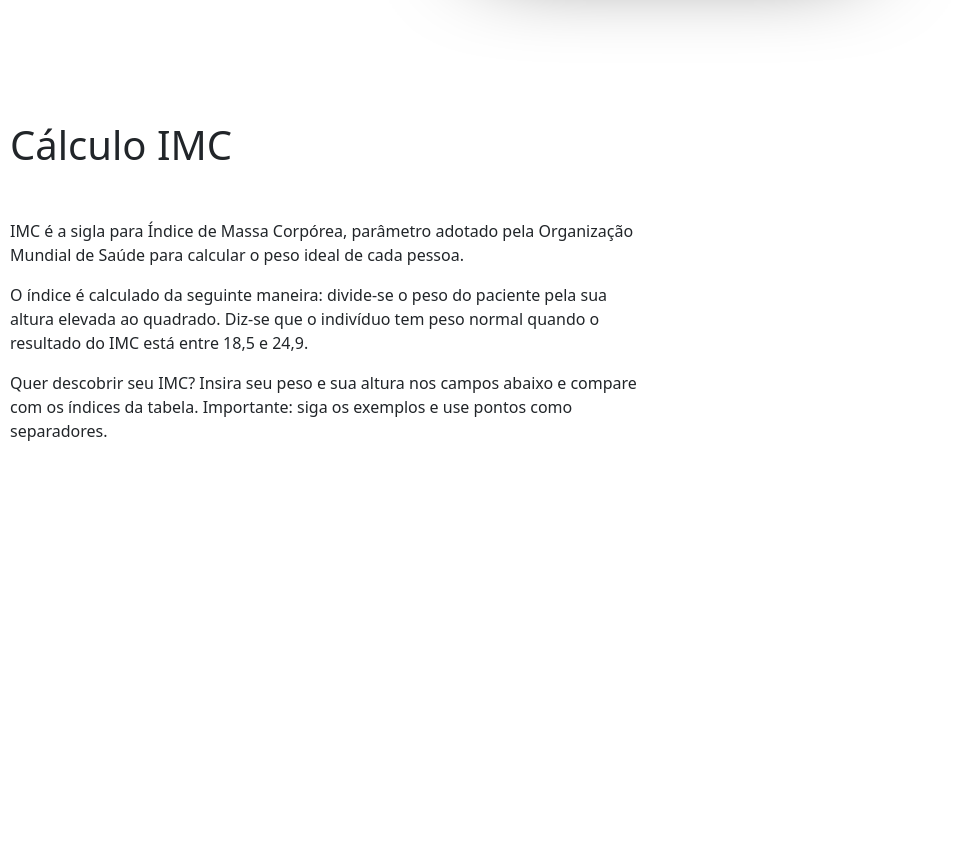
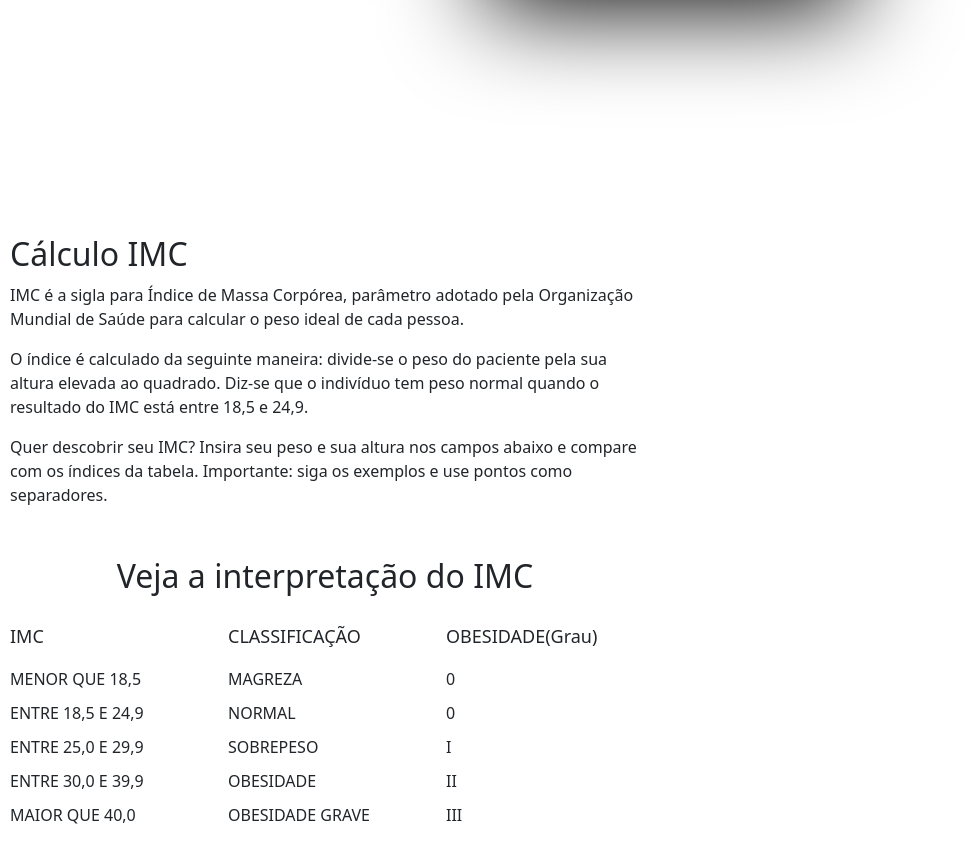
Before and after one commit to wevertonsantos/calculators, a plain HTML site: page index.html in a window 1280 px wide. Shown: the part 699-1556 px from the top of the page, without its empty margins (0-977 px from the left). Before the commit the page ends 1178 px from the top, so only its background shows below. Drawn offline with nearby package versions, Linux system fonts and the light colour scheme.

Commit message:
columns imc

```diff
--- a/index.html
+++ b/index.html
@@ -13,6 +13,14 @@
     >
 </head>
 <body>
+    <header>
+        <nav class="header">
+            <ul class="header__lista">
+                <li class="item"><a href="index.html">Calcular IMC</a></li>
+                <li class="item"><a href="/">Calculadora</a></li>
+            </ul>
+        </nav>
+    </header>
     <main>
         <div class="main">
             <div class="container_fluid">
@@ -34,11 +42,44 @@
             </div>
         </div>
         <section class="conteudo">
-            <h1>Cálculo IMC</h1>
             <div class="conteudo__imc">
-                <p>IMC é a sigla para Índice de Massa Corpórea, parâmetro adotado pela Organização Mundial de Saúde para calcular o peso ideal de cada pessoa.</p>
-                <p>O índice é calculado da seguinte maneira: divide-se o peso do paciente pela sua altura elevada ao quadrado. Diz-se que o indivíduo tem peso normal quando o resultado do IMC está entre 18,5 e 24,9.</p>
-                <p>Quer descobrir seu IMC? Insira seu peso e sua altura nos campos abaixo e compare com os índices da tabela. Importante: siga os exemplos e use pontos como separadores.</p>
+                <div>
+                    <h2>Cálculo IMC</h2>
+                    <p>IMC é a sigla para Índice de Massa Corpórea, parâmetro adotado pela Organização Mundial de Saúde para calcular o peso ideal de cada pessoa.</p>
+                    <p>O índice é calculado da seguinte maneira: divide-se o peso do paciente pela sua altura elevada ao quadrado. Diz-se que o indivíduo tem peso normal quando o resultado do IMC está entre 18,5 e 24,9.</p>
+                    <p>Quer descobrir seu IMC? Insira seu peso e sua altura nos campos abaixo e compare com os índices da tabela. Importante: siga os exemplos e use pontos como separadores.</p>
+                </div>
+                <div class="conteudo__inter">
+                    <h2>Veja a interpretação do IMC</h2>
+                    <div class="container_fluid">
+                        <div class="row">
+                            <div class="col">
+                                <h3>IMC</h3>
+                                <p>MENOR QUE 18,5</p>
+                                <p>ENTRE 18,5 E 24,9</p>
+                                <p>ENTRE 25,0 E 29,9</p>
+                                <p>ENTRE 30,0 E 39,9</p>
+                                <p>MAIOR QUE 40,0</p>
+                            </div>
+                            <div class="col">
+                                <h3>CLASSIFICAÇÃO</h3>
+                                <p>MAGREZA</p>
+                                <p>NORMAL</p>
+                                <p>SOBREPESO</p>
+                                <p>OBESIDADE</p>
+                                <p>OBESIDADE GRAVE</p>
+                            </div>
+                            <div class="col obesidade">
+                                <h3>OBESIDADE(Grau)</h3>
+                                <p>0</p>
+                                <p>0</p>
+                                <p>I</p>
+                                <p>II</p>
+                                <p>III</p>
+                            </div>
+                        </div>
+                    </div>
+                </div>
             </div>
             </section>
     </main>
--- a/styles/components/_conteudo.scss
+++ b/styles/components/_conteudo.scss
@@ -1,8 +1,34 @@
 .conteudo{
     padding: 20px 10px;
+    width: 100%;
 
     &__imc{
         margin-top: 50px;
         width: 50%;
+
+        h2{
+            margin-bottom: 10px;
+        }
+    }
+
+    &__inter{
+        margin-top: 50px;
+
+        h2{
+            text-align: center;
+            margin-bottom: 10px;
+        }
+    }
+
+    .col{
+
+        h3{
+            margin: 20px 0;
+            font-size: 18px;
+        }
+
+        p{
+            margin-bottom: 10px;
+        }
     }
 }
--- /dev/null
+++ b/styles/components/_header.scss
@@ -0,0 +1,25 @@
+.header{
+    height: 8vh;
+    background-color: rgb(50, 51, 55);
+    box-shadow: 10px 5px 30px #000;
+
+    &__lista{
+        display: flex;
+        align-items: center;
+
+        .item{
+            margin: 5px 10px;
+            list-style: none;
+
+            a{
+                text-decoration: none;
+                color: #ffffff;
+                font-size: 28px;
+
+                &:hover{
+                    border-top: 1px solid #fff;
+                }
+            }
+        }
+    }
+}
--- a/styles/style.scss
+++ b/styles/style.scss
@@ -1,3 +1,4 @@
 @import './abstract/base';
 @import './components/main';
-@import './components/conteudo'
+@import './components/conteudo';
+@import './components/header';
```
Also changed, not shown: styles/style.css, 1 other file.
